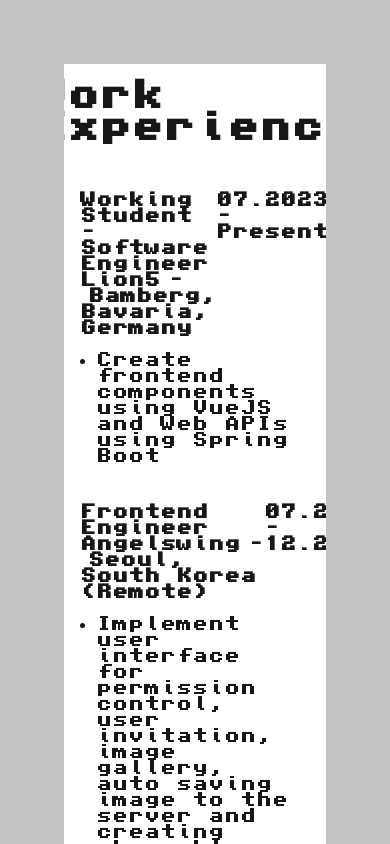
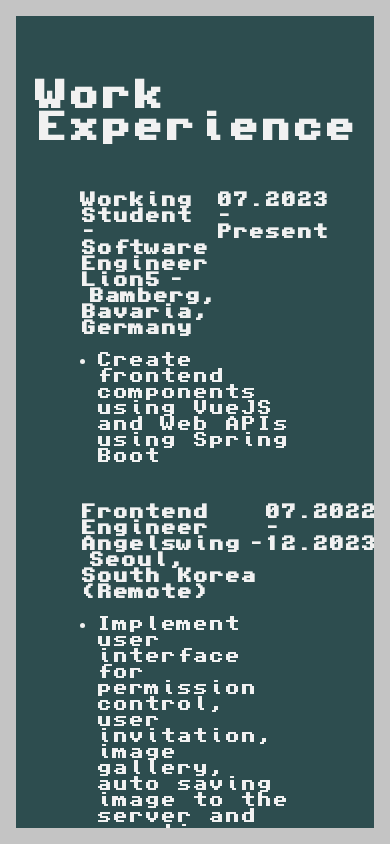
Before and after one commit to animeshrisal/emugrid.com, a Next.js app: page /resume in a window 390 px wide. Shown: the top 844 px of the page. Built offline with nearby package versions, Linux system fonts and the light colour scheme.

Commit message:
More retro style design

```diff
--- a/app/globals.css
+++ b/app/globals.css
@@ -1,21 +1,15 @@
 :root {
-  --background: #ffffff;
-  --foreground: #171717;
-}
-
-@media (prefers-color-scheme: dark) {
-  :root {
-    --background: #0a0a0a;
-    --foreground: #ededed;
-  }
+  --background: #2d4d4f;
+  --foreground: #f1f1f1;
 }
 
 html,
 body {
   max-width: 100vw;
+  min-height: calc(100vh - 2rem);
   overflow-x: hidden;
-  min-height: calc(100vh - 4rem);
-  border: 2rem solid rgb(196, 196, 196);
+  background-color: white;
+  border: 1rem solid white;
 }
 
 body {
@@ -37,8 +31,27 @@ a {
   text-decoration: none;
 }
 
+.base-container {
+  padding: 3rem;
+  max-height: calc(100vh - 4rem);
+}
+
 @media (prefers-color-scheme: dark) {
   html {
     color-scheme: dark;
   }
 }
+
+@media screen and (max-width: 600px) {
+  html,
+  body {
+    max-width: 100vw;
+    overflow-x: hidden;
+    min-height: calc(100vh - 1rem);
+    border: 0.5rem solid rgb(196, 196, 196);
+  }
+
+  base-container {
+    padding: 0.5rem
+  }
+}
--- a/app/layout.tsx
+++ b/app/layout.tsx
@@ -19,7 +19,9 @@ export default function RootLayout({
   return (
     <html lang="en">
       <body className={`${commodoreFont.className}`}>
-        {children}
+        <div className={`base-container`}>
+          {children}
+        </div>
       </body>
     </html>
   );
--- a/app/page.module.css
+++ b/app/page.module.css
@@ -11,6 +11,11 @@
   }
 }
 
+.page {
+  display: flex;
+  min-height: 100vh;
+}
+
 .container {
   --gray-rgb: 0, 0, 0;
   --gray-alpha-200: rgba(var(--gray-rgb), 0.08);
@@ -19,13 +24,12 @@
   --button-primary-hover: #383838;
   --button-secondary-hover: #f2f2f2;
 
+  overflow-x: scroll;
   display: flex;
   justify-content: center;
   align-items: center;
   flex-direction: column;
-  padding: 80px;
   gap: 64px;
-  font-family: var(--font-geist-sans);
 }
 
 .blinking-block {
@@ -45,7 +49,11 @@
 }
 
 @media screen and (max-width: 600px) {
+  .page {
+  }
+
   .container {
-    margin: 1rem;
+    margin: 0.2rem;
+    padding: 1rem;
   }
 }
```
Also changed, not shown: app/page.tsx (+3 -5 lines).
